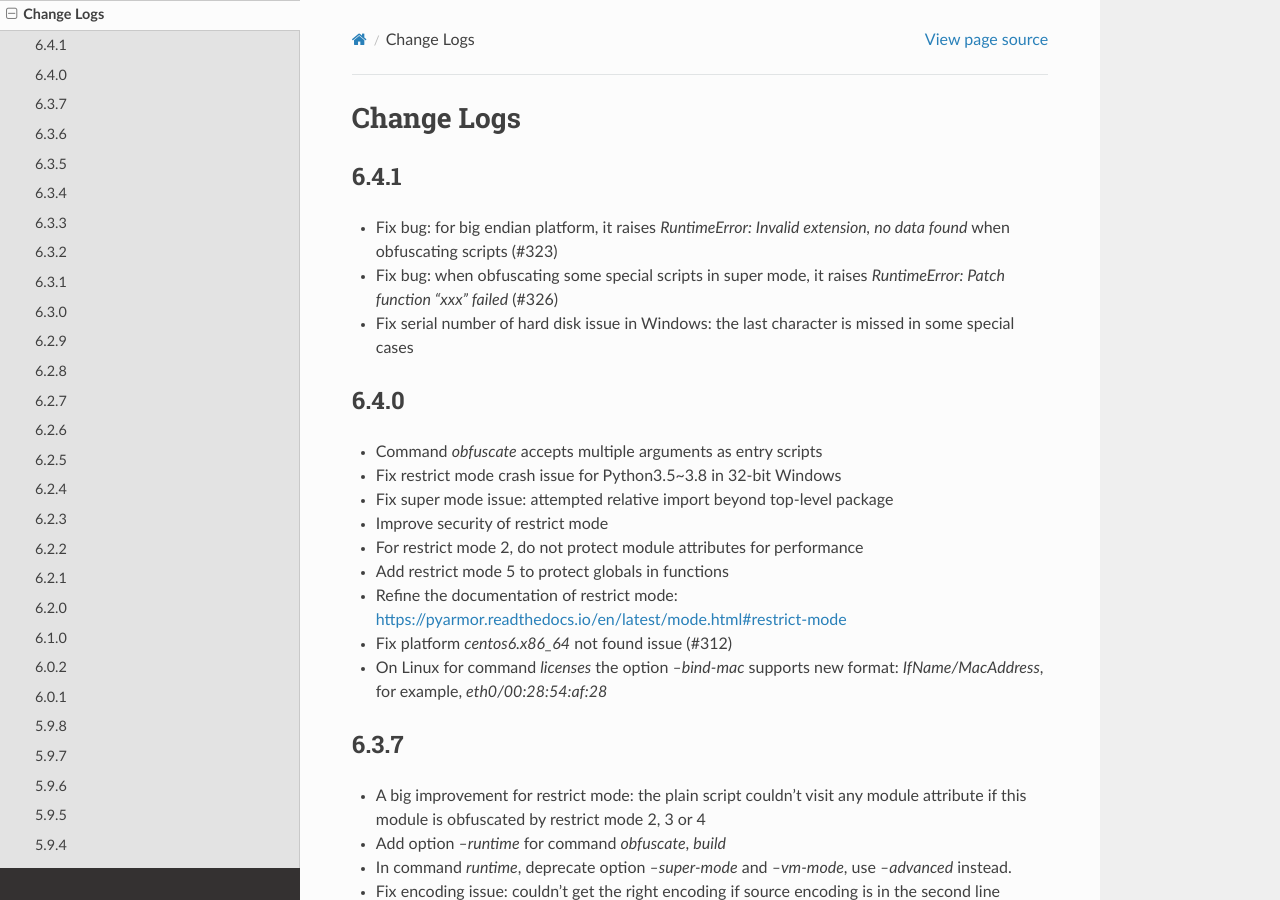
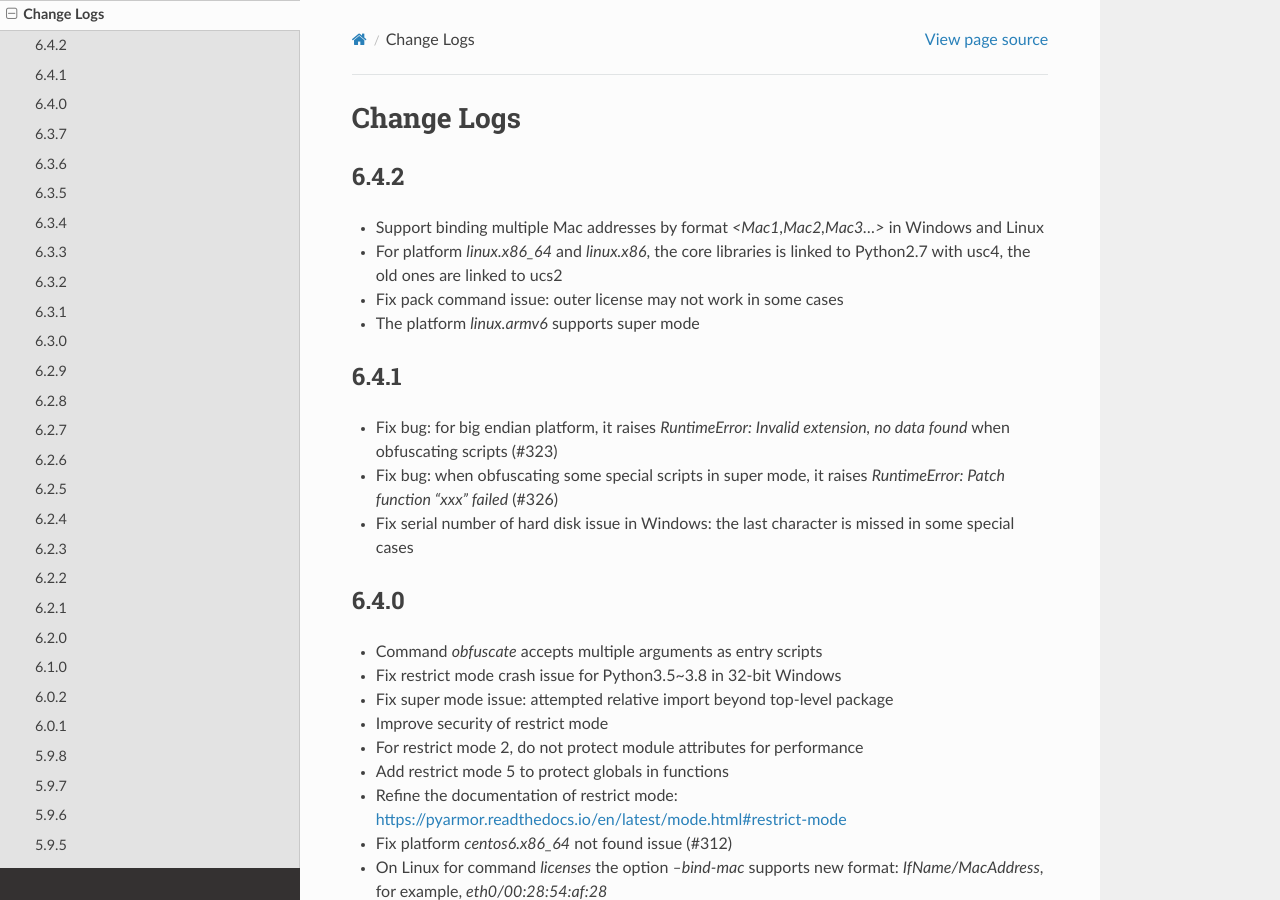
Before and after one commit to dashingsoft/pyarmor, a Sphinx documentation site: the page built from docs/change-logs.rst, in a window 1280 px wide and 900 px high. Built offline with Sphinx 7.4.7 and the Read the Docs theme 2.0.0, drawn with Linux system fonts in a browser that asks for light colours.

Commit message:
Add change logs

```diff
--- a/docs/change-logs.rst
+++ b/docs/change-logs.rst
@@ -2,6 +2,15 @@
 
 Change Logs
 ===========
+
+6.4.2
+-----
+* Support binding multiple Mac addresses by format `<Mac1,Mac2,Mac3...>` in
+  Windows and Linux
+* For platform `linux.x86_64` and `linux.x86`, the core libraries is linked to
+  Python2.7 with usc4, the old ones are linked to ucs2
+* Fix pack command issue: outer license may not work in some cases
+* The platform `linux.armv6` supports super mode
 
 6.4.1
 -----
```
